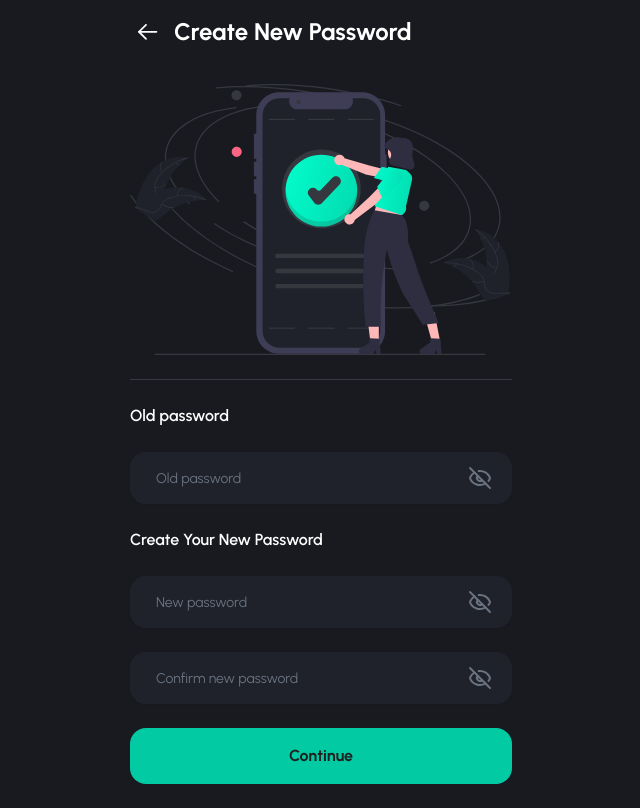
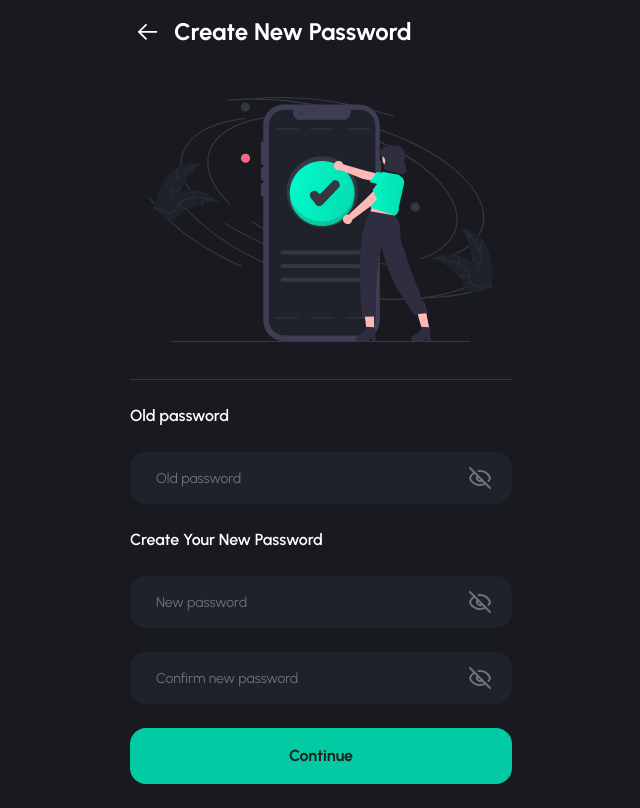
Before and after one commit to manuel-barreiro/tipoChat, a React (Vite) app: page /profile/manage/reset-password in a window 1280 px wide. Shown: the whole page, without its empty margins (319-959 px from the left). Built offline with nearby package versions, Linux system fonts and the light colour scheme; what tailwindcss-animated would draw is missing.

Commit message:
reset password img fix

```diff
--- a/src/components/routes/profile/manage/reset-password/ResetPassword.jsx
+++ b/src/components/routes/profile/manage/reset-password/ResetPassword.jsx
@@ -50,8 +50,8 @@ export default function ResetPassword() {
   }
 
   return (
-    <section className="flex w-full flex-col gap-6">
-      <ChangePasswordIcon />
+    <section className="flex w-full flex-col items-center gap-6">
+      <ChangePasswordIcon className="max-w-[90%]" />
       <Separator className="bg-dark-3" />
       <Form {...form} className>
         <form
```
